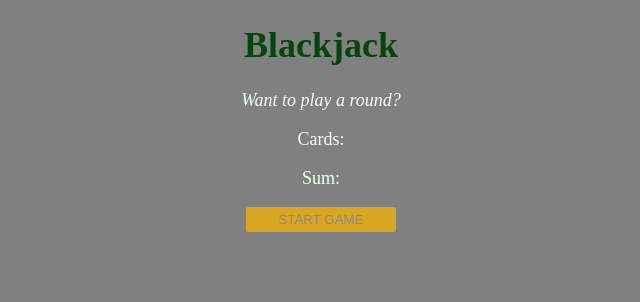
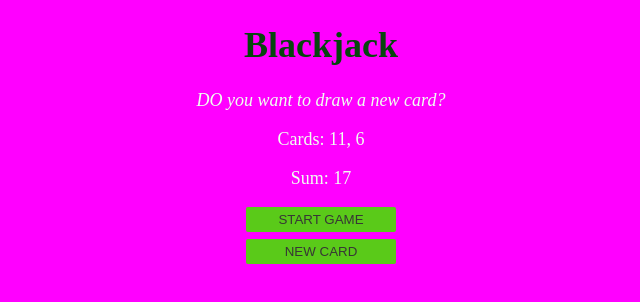
Before and after one commit to srico7/Blackjack-game-JS, a plain HTML site: page index.html in a window 1280 px wide. Both pictures are taken after a click on the button "START GAME". Shown: the whole page, without its empty margins (319-959 px from the left). Drawn offline with Linux system fonts and the light colour scheme.

Commit message:
Display graphics added functioning buttons

```diff
--- a/index.html
+++ b/index.html
@@ -5,15 +5,16 @@
     <meta http-equiv="X-UA-Compatible" content="IE=edge">
     <meta name="viewport" content="width=device-width, initial-scale=1.0">
     <title>Blacckjack game</title>
-    <link rel="stylesheet" href="./scss/main.css">
+    <link rel="stylesheet" href="./dist/css/main.css">
 
 </head>
 <body>
     <h1>Blackjack</h1>
     <p id="message-a">Want to play a round?</p>
-    <p>Cards:</p>
-    <p>Sum:</p>
-    <button onclick="startGame()">START GAME</button>
+    <p id="cards-e">Cards:</p>
+    <p id="sum-e">Sum:</p>
+    <button onclick="startGame()">START GAME</button><br>
+    <button onclick="newCard()">NEW CARD</button>
     <script src="index.js"></script>
     </body>
 </html>
--- a/index.js
+++ b/index.js
@@ -1,11 +1,19 @@
-let firstCard = 13;
-let secondCard = 8;
+let firstCard = 11;
+let secondCard = 6;
+let Cards = [firstCard, secondCard]
 let sum = firstCard + secondCard;
 let hasBlackJack = false;
 let isAlive = true;
 let message = "";
+let messageA = document.getElementById("message-a");
+let sumE = document.getElementById("sum-e");
+let cardsE = document.getElementById("cards-e");
 
 function startGame(){
+    gameOut()
+}
+
+function gameOut(){
     if (sum <= 20){
         message = "DO you want to draw a new card?";
     } else if (sum === 21){
@@ -15,5 +23,15 @@ function startGame(){
         message = "You're out of the game";
         isAlive = false;
     }
-    console.log(message);
+    messageA.textContent = message;
+    sumE.textContent = "Sum: " + sum;
+    cardsE.textContent = "Cards: " + Cards[0] + ", " + Cards[1];
 }
+
+function newCard(){
+    console.log("new card");
+
+    let card = 7;
+    sum += card;
+    gameOut();
+}
--- /dev/null
+++ b/scss/_styles.scss
@@ -0,0 +1,11 @@
+@mixin buttons {
+    color: rgb(56, 54, 54);
+    width: 150px;
+    background: rgb(90, 202, 25);
+    padding-top: 5px;
+    padding-bottom: 5px;
+    border: none;
+    border-radius: 2px;
+
+}
+$mg: magenta;
--- a/scss/main.scss
+++ b/scss/main.scss
@@ -1,5 +1,7 @@
+@import './styles';
+
 body{
-    background-color: grey;
+    background-color:$mg;
     font-family: 'Times New Roman', Times, serif;
     font-size: large;
     text-align: center;
@@ -17,11 +19,10 @@ p{
     font-style: italic;
 }
 button{
-    color: rgb(139, 139, 139);
-    width: 150px;
-    background: goldenrod;
-    padding-top: 5px;
-    padding-bottom: 5px;
-    border: none;
-    border-radius: 2px;
+    @include buttons;
+    margin-bottom: .4rem;
 }
+button:hover{
+    transform: scale(1.1);
+    cursor: pointer;
+}
```
Also changed, not shown: dist/css/main.css, 2 other files.
